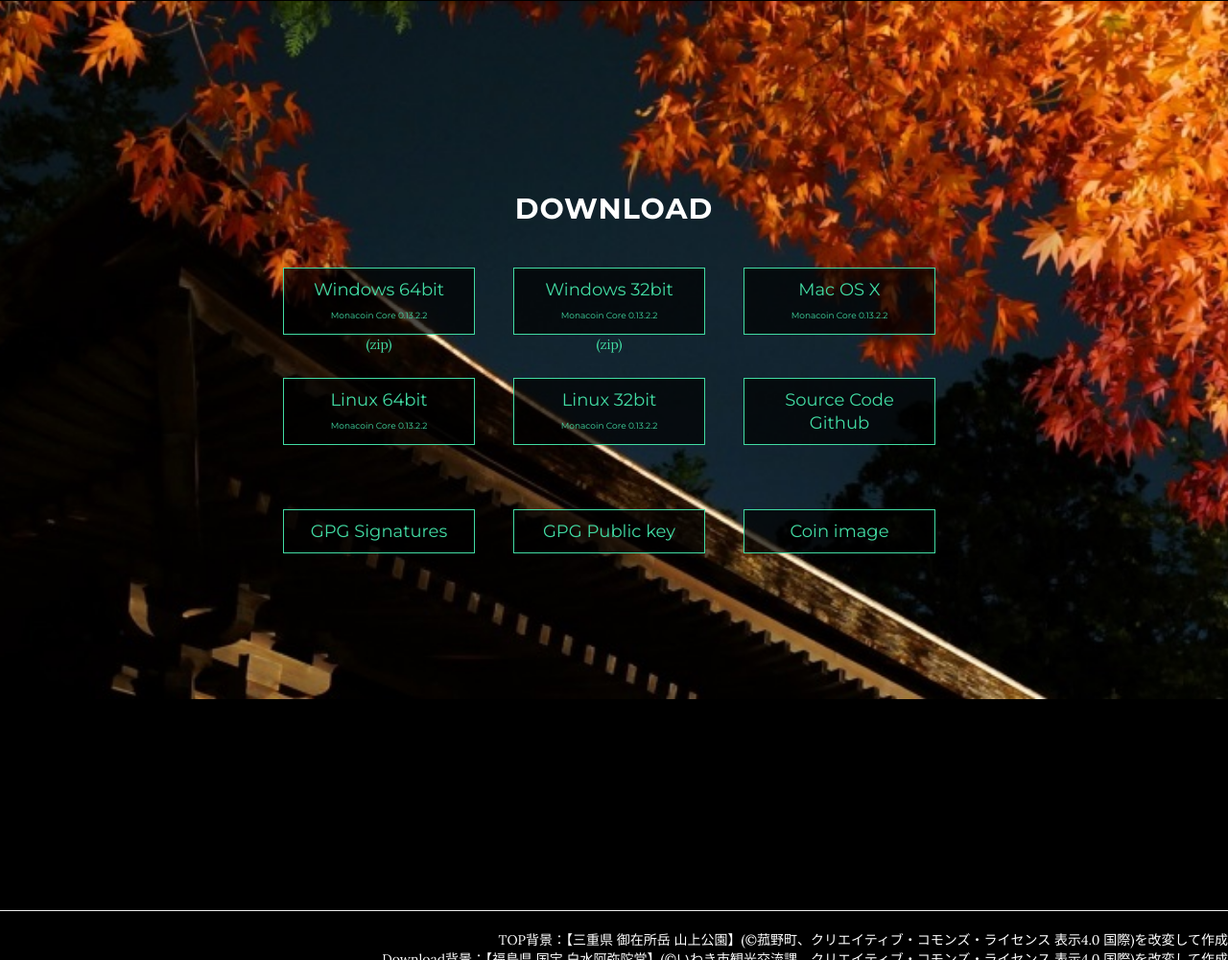
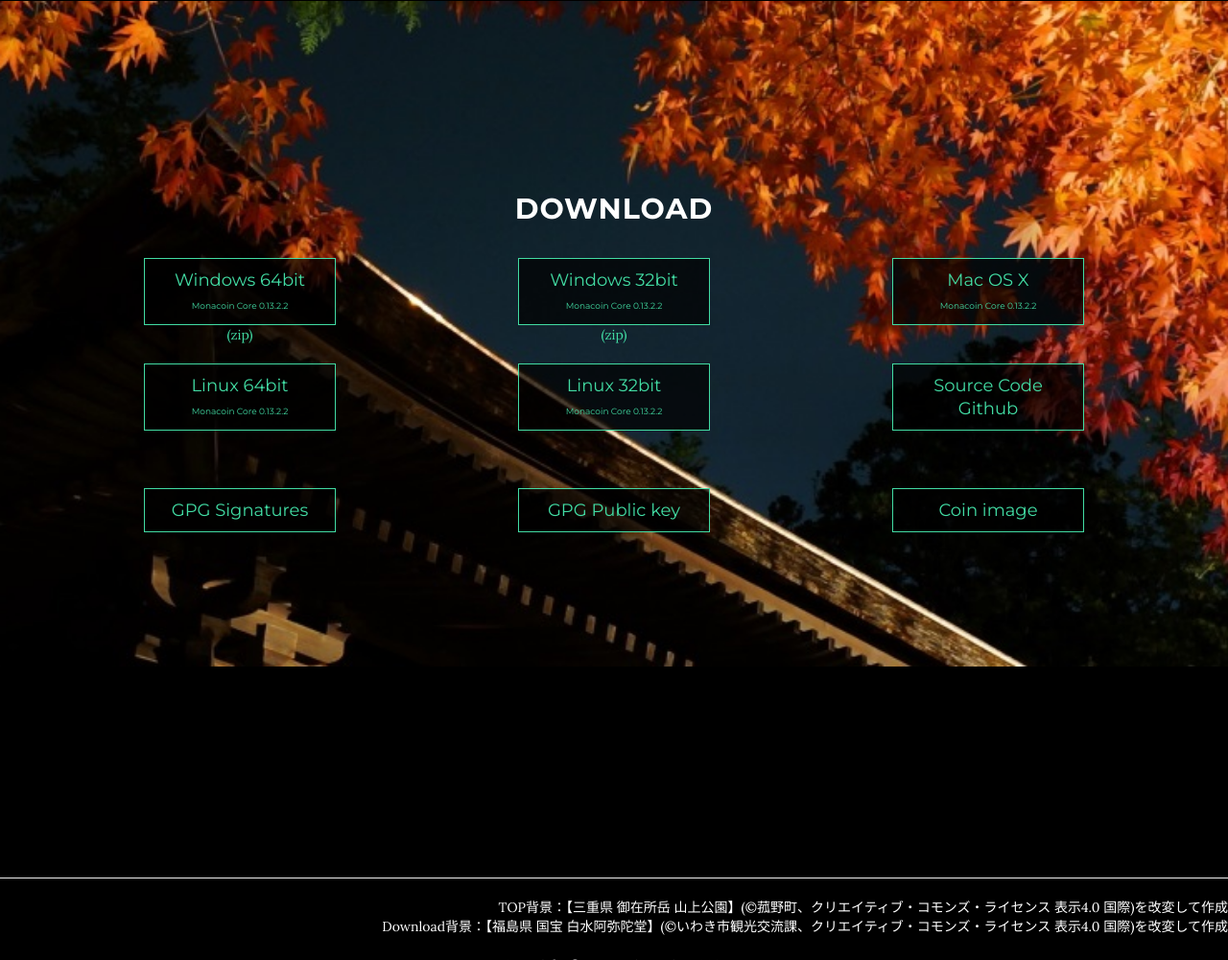
Before and after one commit to raspi0124/web, a website: page index.html in a window 1280 px wide. Shown: the part 2485-3486 px from the top of the page at 96% size. Drawn offline with nearby package versions, Linux system fonts and the light colour scheme.

Commit message:
download部分をレスポンシブに

```diff
--- a/css/grayscale.css
+++ b/css/grayscale.css
@@ -348,3 +348,6 @@ body {
 	width: 750px;
 	max-width: 100%;
 }
+.download-col {
+	margin-bottom:20px;
+}
--- a/index.html
+++ b/index.html
@@ -148,22 +148,35 @@ function googleTranslateElementInit() {
             <div class="container">
                 <div class="col-lg-8 col-lg-offset-2">
                     <h2>Download</h2>
-                        <table border="0" width="0" cellspacing="0" cellpadding="0" bordercolor="#333333" class="notranslate">
-                        <tr>
-                        <td><a href="https://github.com/monacoinproject/monacoin/releases/download/monacoin-0.13.2.2/monacoin-0.13.2-win64-setup-unsigned.exe" class="btn btn-default btn-lg btn-download">Windows 64bit<br><span class="ver-text">Monacoin Core 0.13.2.2</span></a><br><a href="https://github.com/monacoinproject/monacoin/releases/download/monacoin-0.13.2-win64.zip" >(zip)</a></td>
-                        <td><a href="https://github.com/monacoinproject/monacoin/releases/download/monacoin-0.13.2.2/monacoin-0.13.2-win32-setup-unsigned.exe" class="btn btn-default btn-lg btn-download">Windows 32bit<br><span class="ver-text">Monacoin Core 0.13.2.2</span></a><br><a href="https://github.com/monacoinproject/monacoin/releases/download/monacoin-0.13.2-win32.zip" >(zip)</a></td>
-                        <td><a href="https://github.com/monacoinproject/monacoin/releases/download/monacoin-0.13.2.2/monacoin-0.13.2-osx-unsigned.dmg" class="btn btn-default btn-lg btn-download">Mac OS X<br><span class="ver-text">Monacoin Core 0.13.2.2</span></a><br>　</td>
-                        </tr>
-                        <td><a href="https://github.com/monacoinproject/monacoin/releases/download/monacoin-0.13.2.2/monacoin-0.13.2-x86_64-linux-gnu.tar.gz" class="btn btn-default btn-lg btn-download">Linux 64bit<br><span class="ver-text">Monacoin Core 0.13.2.2</span></a></td>
-                        <td><a href="https://github.com/monacoinproject/monacoin/releases/download/monacoin-0.13.2.2/monacoin-0.13.2-i686-pc-linux-gnu.tar.gz" class="btn btn-default btn-lg btn-download">Linux 32bit<br><span class="ver-text">Monacoin Core 0.13.2.2</span></a></td>
-                        <td><a href="https://github.com/monacoinproject/monacoin" target="_blank" class="btn btn-default btn-lg btn-download">Source Code<br>Github</a></th>
-                        </tr>
-                        <tr >
-                        <td style="height:150px;"><a href="https://github.com/monacoinproject/monacoin/releases/download/monacoin-0.13.2.2/monacoin-0.13.2.2-signatures.asc" class="btn btn-default btn-lg btn-download">GPG Signatures</a></td>
-                        <td><a href="https://pgp.mit.edu/pks/lookup?op=get&search=0x45C7DEE9BC1871A8" target="_blank" class="btn btn-default btn-lg btn-download">GPG Public key</a></td>
-                        <td><a href="files/monacoinimg.zip" class="btn btn-default btn-lg btn-download">Coin image</a></td>
-                        <tr>
-                        </table>
+                </div>
+                <div class="row" style="margin-bottom:20px;">
+                  <div class="col-xs-12 col-sm-6 col-md-4 download-col">
+                     <a href="https://github.com/monacoinproject/monacoin/releases/download/monacoin-0.13.2.2/monacoin-0.13.2-win64-setup-unsigned.exe" class="btn btn-default btn-lg btn-download">Windows 64bit<br><span class="ver-text">Monacoin Core 0.13.2.2</span></a><br><a href="https://github.com/monacoinproject/monacoin/releases/download/monacoin-0.13.2-win64.zip">(zip)</a>
+                  </div>
+                  <div class="col-xs-12 col-sm-6 col-md-4 download-col">
+                     <a href="https://github.com/monacoinproject/monacoin/releases/download/monacoin-0.13.2.2/monacoin-0.13.2-win32-setup-unsigned.exe" class="btn btn-default btn-lg btn-download">Windows 32bit<br><span class="ver-text">Monacoin Core 0.13.2.2</span></a><br><a href="https://github.com/monacoinproject/monacoin/releases/download/monacoin-0.13.2-win32.zip">(zip)</a>
+                  </div>
+                  <div class="col-xs-12 col-sm-6 col-md-4 download-col">
+                     <a href="https://github.com/monacoinproject/monacoin/releases/download/monacoin-0.13.2.2/monacoin-0.13.2-osx-unsigned.dmg" class="btn btn-default btn-lg btn-download">Mac OS X<br><span class="ver-text">Monacoin Core 0.13.2.2</span></a><br>
+                  </div>
+                  <div class="col-xs-12 col-sm-6 col-md-4 download-col">
+                     <a href="https://github.com/monacoinproject/monacoin/releases/download/monacoin-0.13.2.2/monacoin-0.13.2-x86_64-linux-gnu.tar.gz" class="btn btn-default btn-lg btn-download">Linux 64bit<br><span class="ver-text">Monacoin Core 0.13.2.2</span></a><br>
+                  </div>
+                  <div class="col-xs-12 col-sm-6 col-md-4 download-col">
+                     <a href="https://github.com/monacoinproject/monacoin/releases/download/monacoin-0.13.2.2/monacoin-0.13.2-i686-pc-linux-gnu.tar.gz" class="btn btn-default btn-lg btn-download">Linux 32bit<br><span class="ver-text">Monacoin Core 0.13.2.2</span></a><br>
+                  </div>
+                  <div class="col-xs-12 col-sm-6 col-md-4 download-col">
+                     <a href="https://github.com/monacoinproject/monacoin" target="_blank" class="btn btn-default btn-lg btn-download">Source Code<br>Github</a><br><br>
+                  </div>
+                  <div class="col-xs-12 col-sm-6 col-md-4 download-col">
+                     <a href="https://github.com/monacoinproject/monacoin/releases/download/monacoin-0.13.2.2/monacoin-0.13.2.2-signatures.asc" class="btn btn-default btn-lg btn-download">GPG Signatures</a>
+                  </div>
+                  <div class="col-xs-12 col-sm-6 col-md-4 download-col">
+                     <a href="https://pgp.mit.edu/pks/lookup?op=get&search=0x45C7DEE9BC1871A8" target="_blank" class="btn btn-default btn-lg btn-download">GPG Public key</a>
+                  </div>
+                  <div class="col-xs-12 col-sm-6 col-md-4 download-col">
+                     <a href="files/monacoinimg.zip" class="btn btn-default btn-lg btn-download">Coin image</a>
+                  </div>
                 </div>
             </div>
         </div>
```
